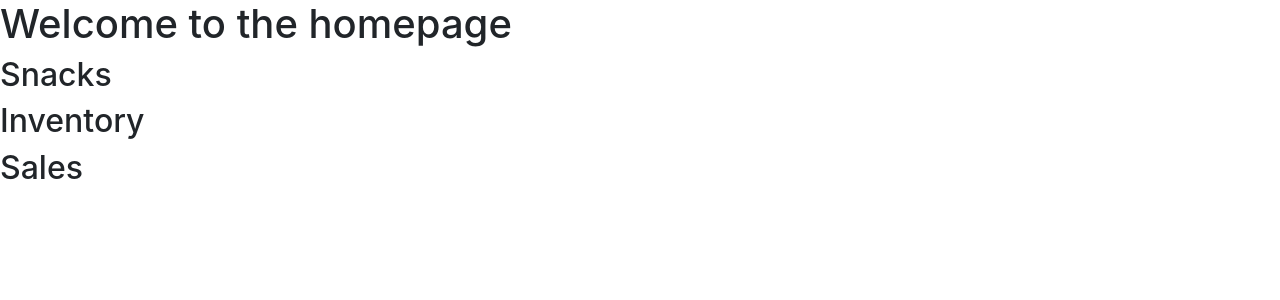
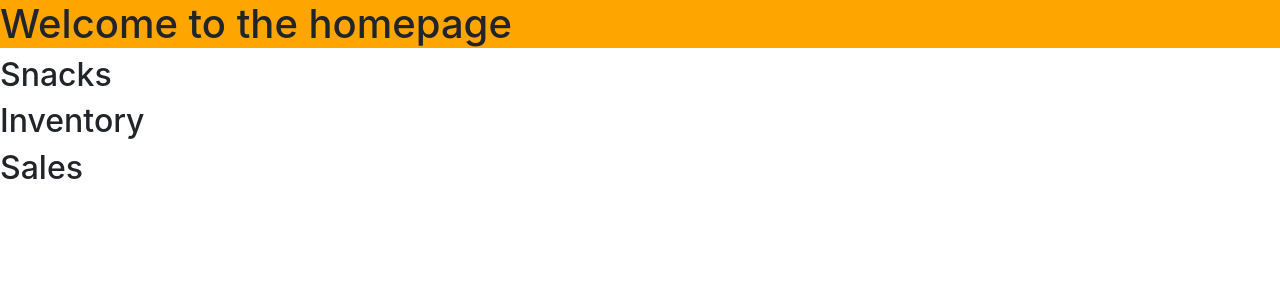
Before and after one commit to Diego448/mini-snacks, a Flask app: page / in a window 1280 px wide. Shown: the top 300 px of the page. Run offline with Flask 2, Linux system fonts and the light colour scheme; some libraries are stand-ins or nearby versions.

Commit message:
Updating code

```diff
--- /dev/null
+++ b/static/style.css
@@ -0,0 +1,3 @@
+header{
+    background-color: orange;
+}
--- a/templates/homepage.html
+++ b/templates/homepage.html
@@ -4,9 +4,12 @@
     <meta charset="UTF-8">
     <title>Home</title>
     <link rel="stylesheet" href="{{ url_for('static', filename='bootstrap.css') }}">
+    <link rel="stylesheet" href="{{ url_for('static', filename='style.css') }}">
 </head>
 <body>
-    <h1 class="h1">Welcome to the homepage</h1>
+    <header>
+        <h1 class="h1">Welcome to the homepage</h1>
+    </header>
     <div>
         <h2>Snacks</h2>
     </div>
```
